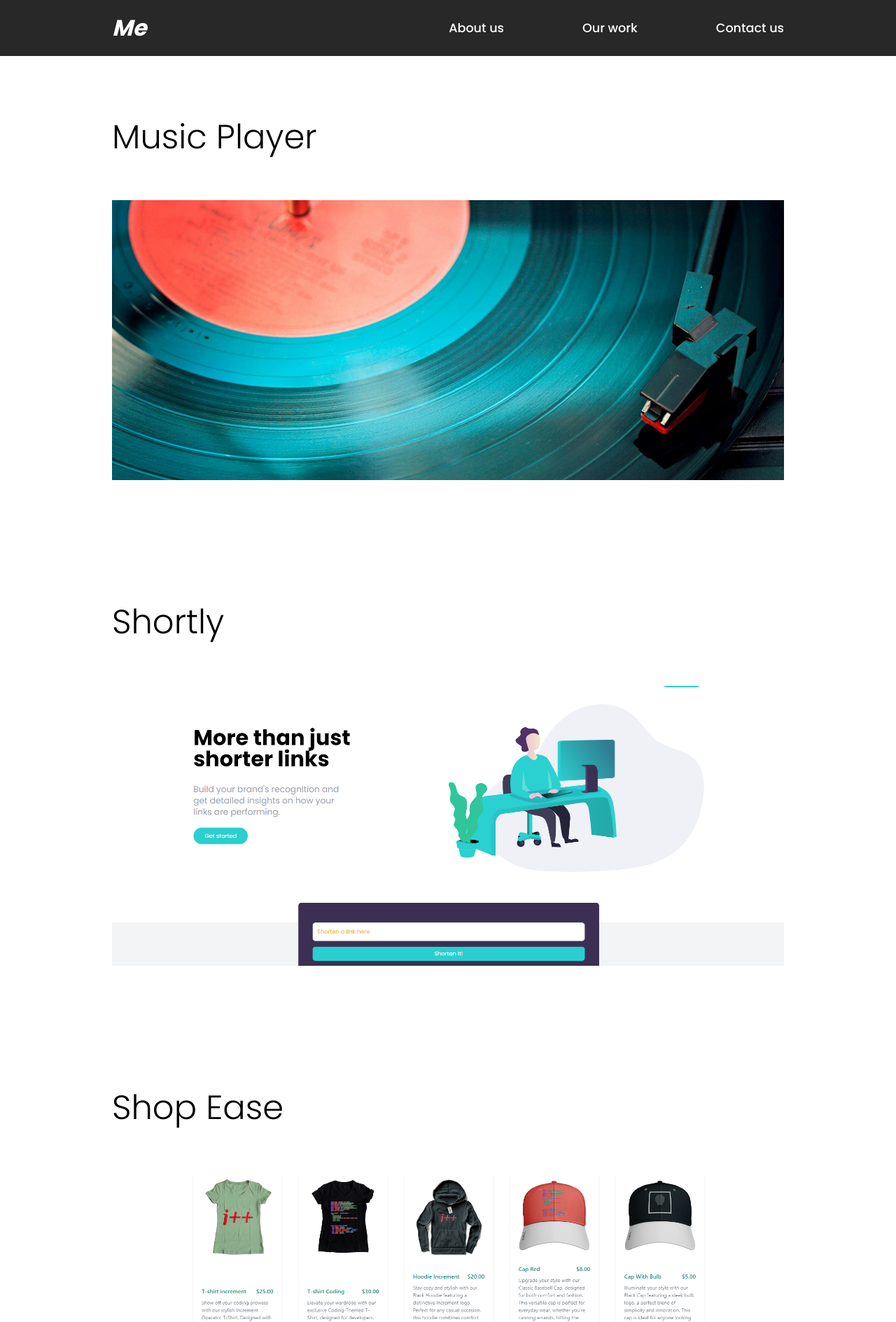
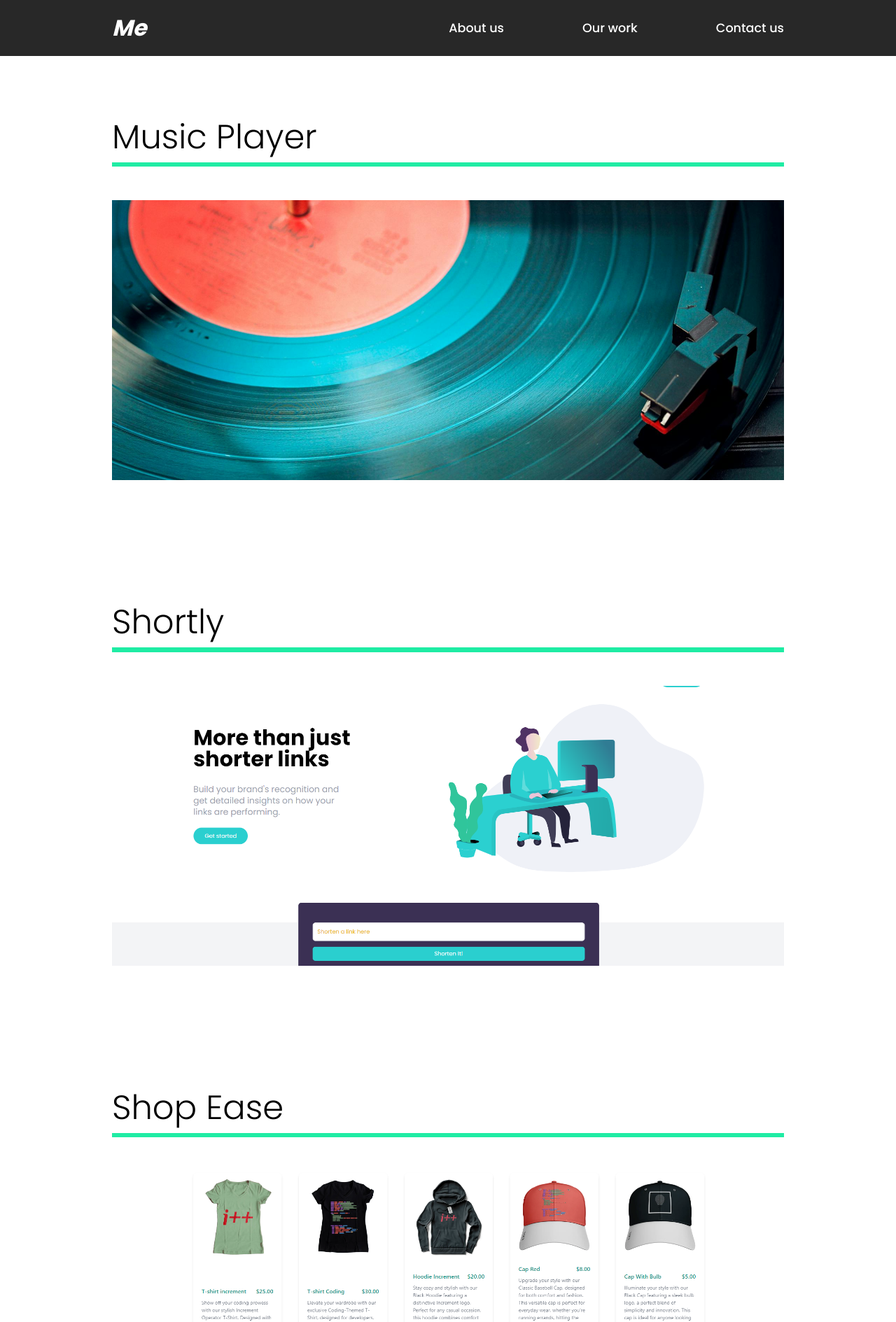
Before and after one commit to imran-farooq7/capture, a Next.js app: page /work in a window 1280 px wide. Shown: the top 1889 px of the page at 70% size. Built offline with nearby package versions, Linux system fonts and the light colour scheme.

Commit message:
work scroll animations done

```diff
--- a/app/hooks/useScroll.tsx
+++ b/app/hooks/useScroll.tsx
@@ -13,7 +13,7 @@ const useScroll = () => {
 			control.start("hidden");
 		}
 	}, [control, inView]);
-	return { ref, control };
+	return { ref: ref, control: control };
 };
 
 export default useScroll;
--- a/app/work/page.tsx
+++ b/app/work/page.tsx
@@ -4,8 +4,11 @@ import { motion } from "framer-motion";
 import Image from "next/image";
 import Link from "next/link";
 import styled from "styled-components";
+import useScroll from "@/hooks/useScroll";
 
 const WorkPage = () => {
+	const { ref, control } = useScroll();
+	const { ref: ref2, control: control2 } = useScroll();
 	return (
 		<Work
 			variants={animatePage}
@@ -15,23 +18,43 @@ const WorkPage = () => {
 		>
 			<Web>
 				<motion.h2 variants={fade}>Music Player</motion.h2>
-				<motion.div variants={animateLine} className="line"></motion.div>
+				<motion.div
+					variants={animateLine}
+					initial="hidden"
+					animate="show"
+					className="line"
+				></motion.div>
 				<Link href="https://waves-sand.vercel.app/" target="_blank">
 					<motion.div variants={animateImg}>
 						<Image src={"/music.jpg"} width={800} height={100} alt="player" />
 					</motion.div>
 				</Link>
 			</Web>
-			<Web>
+			<Web variants={animateLine} animate={control} ref={ref} initial="hidden">
 				<h2>Shortly</h2>
-				<div className="line"></div>
+				<motion.div
+					variants={animateLine}
+					initial="hidden"
+					animate="show"
+					className="line"
+				></motion.div>
 				<Link href="https://shorty-seven.vercel.app/" target="_blank">
 					<Image src={"/shorten.png"} width={800} height={200} alt="player" />
 				</Link>
 			</Web>
-			<Web>
+			<Web
+				variants={animateLine}
+				animate={control2}
+				ref={ref2}
+				initial="hidden"
+			>
 				<h2>Shop Ease</h2>
-				<div className="line"></div>
+				<motion.div
+					variants={animateLine}
+					initial="hidden"
+					animate="show"
+					className="line"
+				></motion.div>
 				<Link href={"https://shopease-yt.vercel.app/"} target="_blank">
 					<Image src={"/shop.png"} width={800} height={200} alt="player" />
 				</Link>
@@ -44,11 +67,12 @@ const Work = styled(motion.div)`
 	overflow: hidden;
 	padding: 5rem 10rem;
 `;
-const Web = styled.div`
+const Web = styled(motion.div)`
 	padding-bottom: 10rem;
 	.line {
 		height: 0.4rem;
 		margin-bottom: 3rem;
+		background-color: #1feca4;
 	}
 	img {
 		width: 100%;
```
